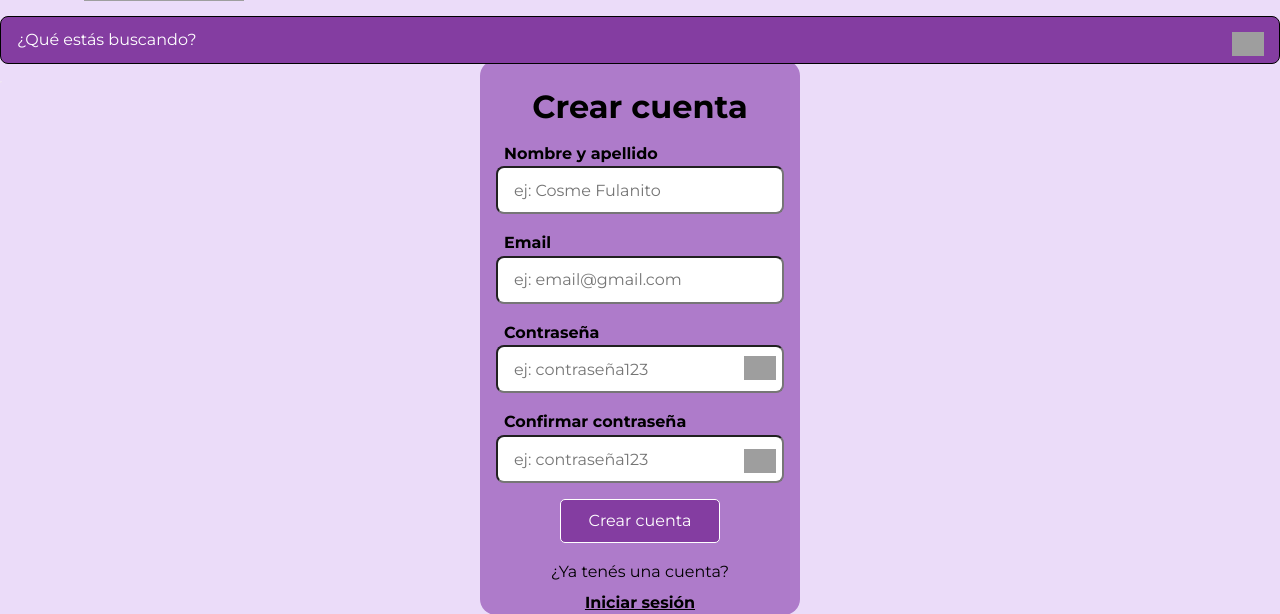
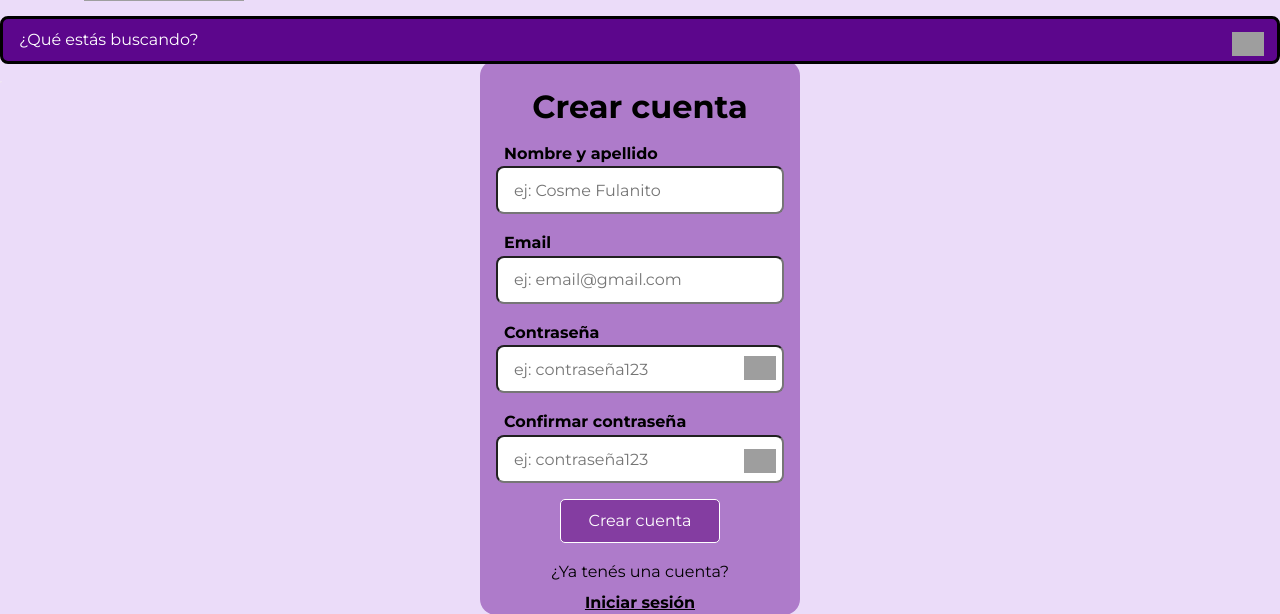
Before and after one commit to Dagyss/PAWPrints-Ecommerce, a PHP site: page /create-acount.html in a window 1280 px wide. Shown: the part 148-762 px from the top of the page. Run offline with PHP 8.4, Linux system fonts and the light colour scheme; grey boxes are pictures that could not be loaded.

Commit message:
Cambiamos estilos para la barra de busqueda

```diff
--- a/public/styles/header.css
+++ b/public/styles/header.css
@@ -41,10 +41,10 @@ h1 a{
 }
 
 .header-search__form input{
-    border: 1px solid #000;
+    border: 3px solid var(--muted-text-color);
     width: inherit;
     height: inherit;
-    background-color: var(--primary-color);
+    background-color: var(--secondary-color);
     color: var(--contrast-text-color);
 }
 
@@ -101,7 +101,7 @@ h1 a{
     background-color: var(--background-contents);
     transition: left 0.3s ease;
     z-index: 1000;
-    color: #000;
+    color: var(--muted-text-color);
     overflow-y: auto;
     display: flex;
     flex-direction: column;
```
